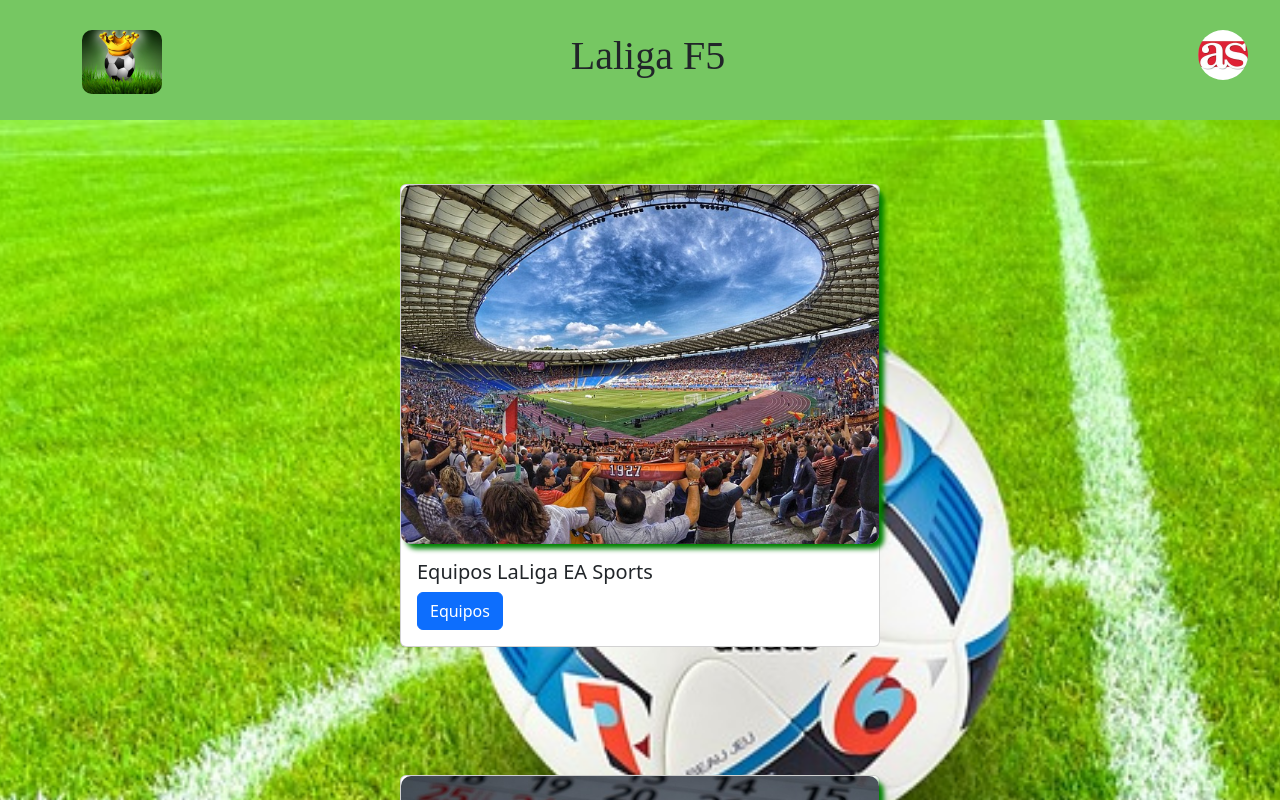
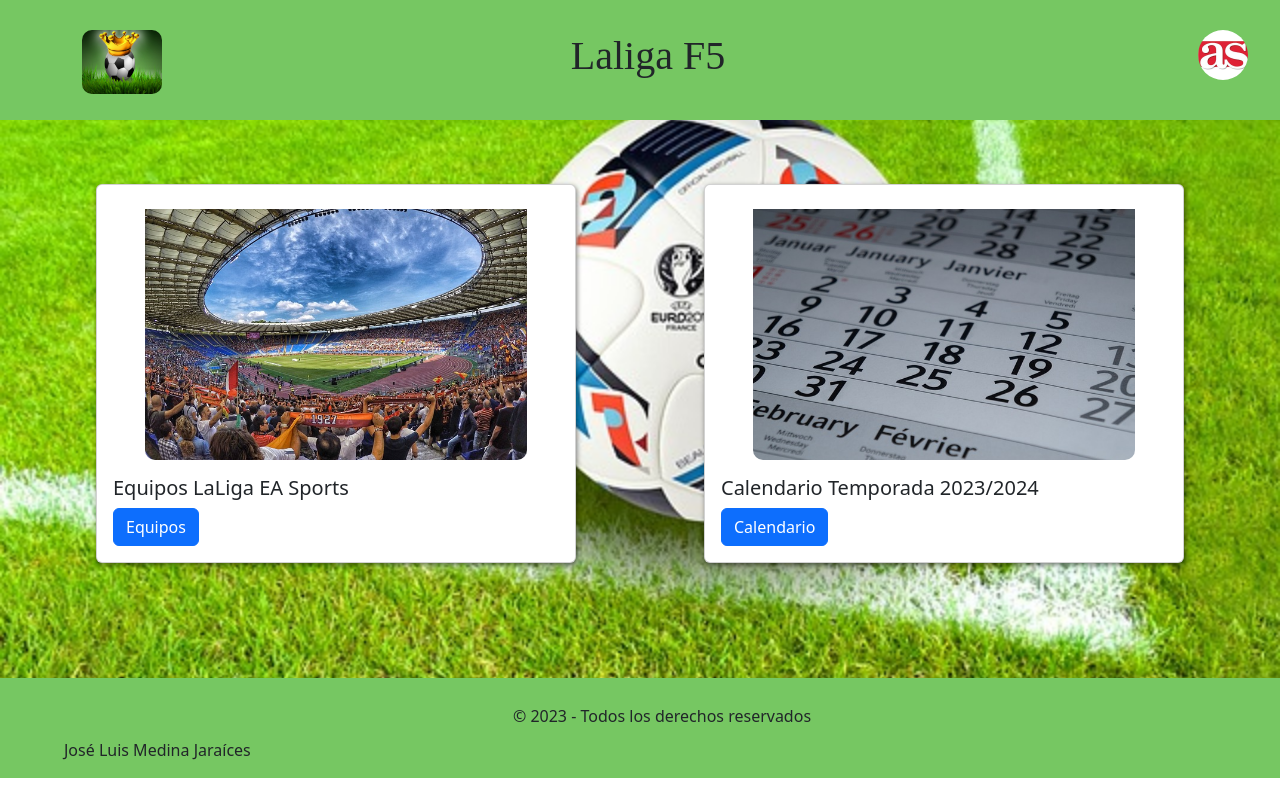
Before and after one commit to JoseLuisMJ/laligaf5, an Angular app in the folder frontend/laligaf5/: page /events/home in a window 1280 px wide. Shown: the top 800 px of the page. Built offline with nearby package versions, Linux system fonts and the light colour scheme; a web font is replaced by a local one.

Commit message:
update cards home

```diff
--- a/frontend/laligaf5/src/app/events/views/home/home.component.scss
+++ b/frontend/laligaf5/src/app/events/views/home/home.component.scss
@@ -4,13 +4,14 @@
     background-size: cover;
     background-repeat: no-repeat;
     display: flex;
-    flex-direction: column;
+    flex-direction: row;
     justify-content: center;
     align-items:center;
     margin-left: auto;
     margin-right: auto;
     margin-top: auto;
     margin-bottom: auto;
+    padding-bottom: 51px;
 }
 
 .menu-home {
@@ -18,10 +19,10 @@
 }
 
 .card-img-top {
-    width: 100%;
+    width: 80%;
     height: 100%;
     object-fit: cover;
-    box-shadow:  green 5px 5px 5px;
+    padding-top: 5%;
 }
 
 img {
@@ -30,4 +31,11 @@
     margin-left: auto;
     margin-right: auto;
     border-radius: 10px;
+    max-height: 275px;
 }
+
+.card {
+    -webkit-box-shadow: 1px 2px 5px rgba(0,0,0,.5);
+    -moz-box-shadow: 1px 2px 5px rgba(0,0,0,.5);
+    box-shadow: 1px 2px 5px rgba(0,0,0,.5);
+}
--- a/frontend/laligaf5/src/app/events/views/teamsdetails/teamsdetails.component.scss
+++ b/frontend/laligaf5/src/app/events/views/teamsdetails/teamsdetails.component.scss
@@ -16,6 +16,12 @@
     z-index: 2;
     padding-top: 5%;
     padding-bottom: 5%;
+}
+
+.card {
+    -webkit-box-shadow: 1px 2px 5px rgba(0,0,0,.5);
+    -moz-box-shadow: 1px 2px 5px rgba(0,0,0,.5);
+    box-shadow: 1px 2px 5px rgba(0,0,0,.5);
 }
 
 #img-top {
@@ -46,8 +52,12 @@
     justify-content: center;
     align-items:center;
 }
+
 a {
     background-color: #599ED1 ;
     margin-left: 60%;
     margin-top: 3%;
+    -webkit-box-shadow: 1px 2px 5px rgba(0,0,0,.5);
+    -moz-box-shadow: 1px 2px 5px rgba(0,0,0,.5);
+    box-shadow: 1px 2px 5px rgba(0,0,0,.5);
 }
```
